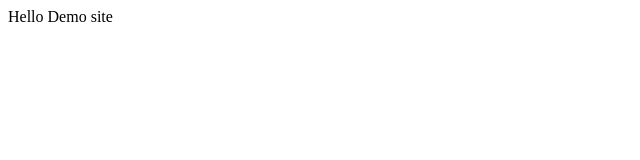
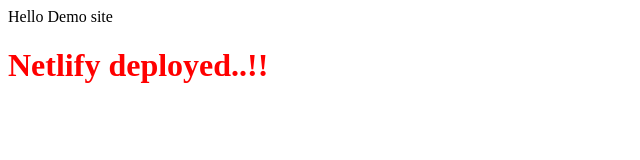
Before and after one commit to harshit-choudhary/student-name-site, a plain HTML site: page index.html in a window 1280 px wide. Shown: the whole page, without its empty margins (0-640 px from the left). Drawn offline with Linux system fonts and the light colour scheme.

Commit message:
Update index.html

```diff
--- a/index.html
+++ b/index.html
@@ -1,11 +1,18 @@
 <!DOCTYPE html>
 <html lang="en">
-<head>
-    <meta charset="UTF-8">
-    <meta name="viewport" content="width=device-width, initial-scale=1.0">
+  <head>
+    <meta charset="UTF-8" />
+    <meta name="viewport" content="width=device-width, initial-scale=1.0" />
     <title>Student Site</title>
-</head>
-<body>
+    <style>
+      h1 {
+        color: red;
+        font-size: 2rem;
+      }
+    </style>
+  </head>
+  <body>
     Hello Demo site
-</body>
+    <h1>Netlify deployed..!!</h1>
+  </body>
 </html>
```
